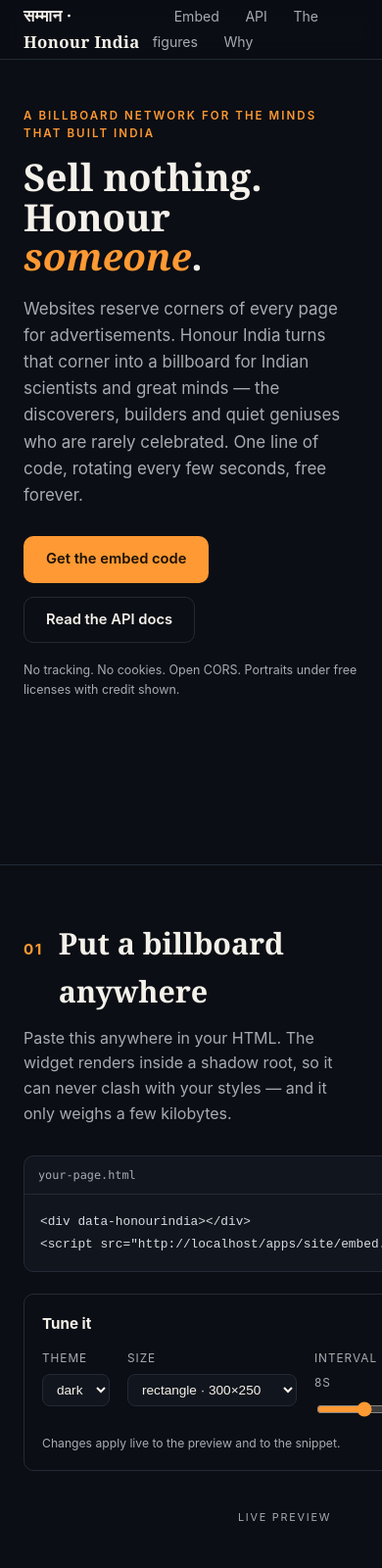
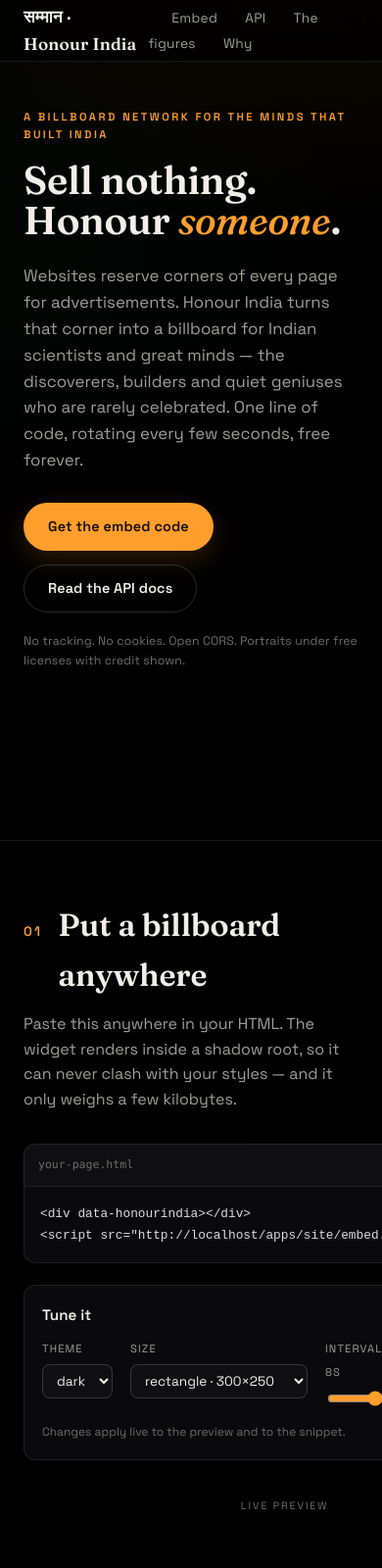
Before and after one commit to anubhavaanand/honourindia-api, a website: page apps/site/index.html in a window 390 px wide. Shown: the top 1600 px of the page at 98% size. Drawn offline with Linux system fonts and the light colour scheme; no server answers.

Commit message:
feat(site): AMOLED-black redesign with Fraunces + Space Grotesk
- true #000 canvas (pixels-off black on OLED), near-black raised
  surfaces, hairline rgba borders, warm paper-white ink
- typography: Fraunces (display serif) + Space Grotesk (UI) via Google
  Fonts, graceful Georgia/system fallbacks
- refined saffron accent (#ff9e2c) with tinted glow anchoring the hero,
  saffron-tinted selection, pill buttons, hover-lift cards
- widget dark theme shifted from navy-tinted to neutral near-black
  (#0a0a0c / #101013) so embedded billboards harmonise with the site
- site assets (styles.css, app.js) now no-cache outside production,
  matching the embed.js dev-cache fix

```diff
--- a/apps/server/src/index.ts
+++ b/apps/server/src/index.ts
@@ -64,10 +64,10 @@ app.get('/images/*', (c) => {
   )
 })
 
-// Demo + docs site.
+// Demo + docs site. Assets uncached outside production for fast iteration.
 app.get('/', (c) => serveFile(path.join(SITE_DIR, 'index.html'), 'no-cache'))
-app.get('/styles.css', (c) => serveFile(path.join(SITE_DIR, 'styles.css'), 'public, max-age=600'))
-app.get('/app.js', (c) => serveFile(path.join(SITE_DIR, 'app.js'), 'public, max-age=600'))
+app.get('/styles.css', (c) => serveFile(path.join(SITE_DIR, 'styles.css'), isProd ? 'public, max-age=600' : 'no-cache'))
+app.get('/app.js', (c) => serveFile(path.join(SITE_DIR, 'app.js'), isProd ? 'public, max-age=600' : 'no-cache'))
 
 app.get('/healthz', (c) => c.json({ ok: true }))
 
--- a/apps/site/index.html
+++ b/apps/site/index.html
@@ -5,6 +5,12 @@
   <meta name="viewport" content="width=device-width, initial-scale=1" />
   <title>सम्मान · Honour India — billboards for the minds that built India</title>
   <meta name="description" content="A free, embeddable billboard network honouring Indian scientists and great minds. One line of code puts a rotating billboard on any website or app." />
+  <link rel="preconnect" href="https://fonts.googleapis.com" />
+  <link rel="preconnect" href="https://fonts.gstatic.com" crossorigin />
+  <link
+    href="https://fonts.googleapis.com/css2?family=Fraunces:ital,opsz,wght@0,9..144,400..700;1,9..144,400..600&family=Space+Grotesk:wght@400;500;600;700&display=swap"
+    rel="stylesheet"
+  />
   <link rel="stylesheet" href="styles.css" />
 </head>
 <body>
--- a/apps/site/styles.css
+++ b/apps/site/styles.css
@@ -1,13 +1,22 @@
+/* सम्मान · Honour India — AMOLED-black theme
+   Type: Fraunces (display serif) + Space Grotesk (UI)
+   Palette: true black canvas, warm paper-white ink, saffron accent */
+
 :root {
-  --bg: #0b0e14;
-  --bg-soft: #11151d;
-  --line: #232a36;
-  --ink: #f4f1ea;
-  --ink-dim: #a7abb3;
-  --saffron: #ff9933;
-  --green: #1d9d4f;
-  --serif: Georgia, 'Times New Roman', serif;
-  --sans: -apple-system, BlinkMacSystemFont, 'Segoe UI', Roboto, 'Helvetica Neue', Arial, sans-serif;
+  --bg: #000000;
+  --bg-soft: #0a0a0c;
+  --bg-raise: #0f0f12;
+  --line: rgba(255, 255, 255, 0.09);
+  --line-strong: rgba(255, 255, 255, 0.16);
+  --ink: #f2efe9;
+  --ink-dim: #a09d96;
+  --ink-faint: #6f6d68;
+  --saffron: #ff9e2c;
+  --saffron-hot: #ffb45e;
+  --saffron-tint: rgba(255, 158, 44, 0.12);
+  --green: #35b562;
+  --serif: 'Fraunces', Georgia, 'Times New Roman', serif;
+  --sans: 'Space Grotesk', -apple-system, BlinkMacSystemFont, 'Segoe UI', Roboto, Arial, sans-serif;
   --mono: ui-monospace, 'SF Mono', SFMono-Regular, Menlo, Consolas, monospace;
 }
 
@@ -25,6 +34,20 @@ body {
   -webkit-font-smoothing: antialiased;
 }
 
+/* one quiet saffron glow anchoring the hero — invisible on pixels-off black otherwise */
+body::before {
+  content: '';
+  position: fixed;
+  inset: 0;
+  pointer-events: none;
+  background:
+    radial-gradient(900px 480px at 82% -8%, rgba(255, 158, 44, 0.075), transparent 62%),
+    radial-gradient(700px 420px at -12% 30%, rgba(53, 181, 98, 0.045), transparent 60%);
+  z-index: -1;
+}
+
+::selection { background: rgba(255, 158, 44, 0.28); color: #fff; }
+
 .wrap { max-width: 1080px; margin: 0 auto; padding: 0 24px; }
 
 a { color: var(--saffron); text-decoration: none; }
@@ -33,18 +56,20 @@ a:hover { text-decoration: underline; }
 /* header */
 .site-head {
   position: sticky; top: 0; z-index: 50;
-  background: rgba(11, 14, 20, 0.85);
-  backdrop-filter: blur(10px);
+  background: rgba(0, 0, 0, 0.72);
+  backdrop-filter: blur(14px);
   border-bottom: 1px solid var(--line);
 }
-.head-row { display: flex; align-items: center; justify-content: space-between; height: 60px; }
+.head-row { display: flex; align-items: center; justify-content: space-between; height: 62px; }
 .wordmark {
   font-family: var(--serif);
-  font-weight: 700; font-size: 1.05rem; letter-spacing: .02em;
+  font-weight: 600; font-size: 1.08rem; letter-spacing: .01em;
   color: var(--ink);
 }
+.wordmark:hover { text-decoration: none; color: var(--saffron-hot); }
 .site-head nav a {
-  color: var(--ink-dim); margin-left: 22px; font-size: .88rem;
+  color: var(--ink-dim); margin-left: 24px; font-size: .86rem; letter-spacing: .02em;
+  transition: color .16s ease;
 }
 .site-head nav a:hover { color: var(--ink); text-decoration: none; }
 
@@ -54,131 +79,146 @@ a:hover { text-decoration: underline; }
   grid-template-columns: 1.15fr .85fr;
   gap: 48px;
   align-items: center;
-  padding-top: 72px;
+  padding-top: 76px;
   padding-bottom: 48px;
 }
 .kicker {
-  text-transform: uppercase; letter-spacing: .18em; font-size: .72rem;
-  color: var(--saffron); font-weight: 600; margin: 0 0 14px;
+  text-transform: uppercase; letter-spacing: .22em; font-size: .7rem;
+  color: var(--saffron); font-weight: 600; margin: 0 0 16px;
 }
 h1 {
   font-family: var(--serif);
-  font-size: clamp(2.4rem, 5vw, 3.6rem);
-  line-height: 1.06;
-  margin: 0 0 20px; font-weight: 700;
+  font-weight: 600;
+  font-size: clamp(2.5rem, 5vw, 3.8rem);
+  line-height: 1.04;
+  letter-spacing: -0.01em;
+  margin: 0 0 22px;
 }
-h1 em { color: var(--saffron); font-style: italic; }
-.lede { color: var(--ink-dim); font-size: 1.06rem; max-width: 34em; margin: 0 0 28px; }
+h1 em { color: var(--saffron); font-style: italic; font-weight: 500; }
+.lede { color: var(--ink-dim); font-size: 1.05rem; max-width: 34em; margin: 0 0 30px; }
 .hero-actions { display: flex; gap: 14px; flex-wrap: wrap; }
 .btn {
-  display: inline-block; padding: 11px 22px; border-radius: 10px;
-  font-weight: 600; font-size: .92rem; border: 1px solid transparent;
+  display: inline-block; padding: 12px 24px; border-radius: 999px;
+  font-weight: 600; font-size: .9rem; letter-spacing: .01em;
+  border: 1px solid transparent;
+  transition: background .16s ease, border-color .16s ease, color .16s ease;
 }
 .btn:hover { text-decoration: none; }
-.btn.primary { background: var(--saffron); color: #1a1104; }
-.btn.primary:hover { background: #ffab52; }
-.btn.ghost { border-color: var(--line); color: var(--ink); }
-.btn.ghost:hover { border-color: var(--ink-dim); }
-.hero-note { color: var(--ink-dim); font-size: .78rem; margin-top: 18px; }
+.btn.primary {
+  background: var(--saffron); color: #140c02;
+  box-shadow: 0 0 0 0 rgba(255, 158, 44, 0), 0 8px 28px rgba(255, 158, 44, 0.18);
+}
+.btn.primary:hover { background: var(--saffron-hot); }
+.btn.ghost { border-color: var(--line-strong); color: var(--ink); }
+.btn.ghost:hover { border-color: rgba(255, 255, 255, 0.34); background: var(--bg-soft); }
+.hero-note { color: var(--ink-faint); font-size: .77rem; margin-top: 20px; letter-spacing: .01em; }
 
 .hero-stage { display: flex; justify-content: center; }
 
-.strip { padding: 10px 24px 40px; }
+.strip { padding: 10px 24px 44px; }
 
 /* sections */
-.section { padding: 56px 24px 40px; border-top: 1px solid var(--line); }
+.section { padding: 60px 24px 44px; border-top: 1px solid var(--line); }
 h2 {
-  font-family: var(--serif); font-size: 1.9rem; margin: 0 0 10px;
+  font-family: var(--serif);
+  font-weight: 600; font-size: 2rem; letter-spacing: -0.005em;
+  margin: 0 0 12px;
   display: flex; align-items: baseline; gap: 16px;
 }
-h2 .num { color: var(--saffron); font-size: .95rem; font-family: var(--sans); letter-spacing: .1em; }
+h2 .num { color: var(--saffron); font-size: .85rem; font-family: var(--sans); letter-spacing: .16em; font-weight: 600; }
 .section-lede { color: var(--ink-dim); max-width: 44em; margin-top: 0; }
 
 /* embed section */
 .embed-grid {
-  display: grid; grid-template-columns: 1.2fr .8fr; gap: 28px; margin-top: 30px;
+  display: grid; grid-template-columns: 1.2fr .8fr; gap: 28px; margin-top: 32px;
   align-items: start;
 }
 .code-head {
   display: flex; justify-content: space-between; align-items: center;
-  background: var(--bg-soft); border: 1px solid var(--line); border-bottom: 0;
-  border-radius: 10px 10px 0 0; padding: 9px 14px;
-  font-family: var(--mono); font-size: .74rem; color: var(--ink-dim);
+  background: var(--bg-raise); border: 1px solid var(--line); border-bottom: 0;
+  border-radius: 12px 12px 0 0; padding: 9px 14px;
+  font-family: var(--mono); font-size: .72rem; color: var(--ink-faint);
 }
 .copy-btn {
-  background: var(--saffron); color: #1a1104; border: 0; border-radius: 6px;
-  padding: 4px 12px; font-weight: 600; font-size: .72rem; cursor: pointer;
+  background: var(--saffron); color: #140c02; border: 0; border-radius: 999px;
+  padding: 5px 14px; font-weight: 600; font-size: .7rem; cursor: pointer;
+  font-family: var(--sans); letter-spacing: .02em;
 }
-.copy-btn:hover { background: #ffab52; }
+.copy-btn:hover { background: var(--saffron-hot); }
 pre {
   margin: 0;
   background: var(--bg-soft); border: 1px solid var(--line);
-  border-radius: 0 0 10px 10px;
+  border-radius: 0 0 12px 12px;
   padding: 16px; overflow-x: auto;
-  font-family: var(--mono); font-size: .8rem; line-height: 1.7; color: #d7dce3;
+  font-family: var(--mono); font-size: .8rem; line-height: 1.7; color: #d8dbe0;
 }
 .playground {
-  margin-top: 22px; border: 1px solid var(--line); border-radius: 10px; padding: 18px;
+  margin-top: 22px; border: 1px solid var(--line); border-radius: 12px; padding: 18px;
+  background: var(--bg-soft);
 }
-.playground h3 { margin: 0 0 14px; font-size: .95rem; }
+.playground h3 { margin: 0 0 14px; font-size: .95rem; font-weight: 600; }
 .controls { display: flex; gap: 18px; flex-wrap: wrap; }
 .controls label {
   display: flex; flex-direction: column; gap: 6px;
-  font-size: .74rem; color: var(--ink-dim); text-transform: uppercase; letter-spacing: .08em;
+  font-size: .7rem; color: var(--ink-dim); text-transform: uppercase; letter-spacing: .1em;
 }
 .controls select, .controls input[type='range'] {
-  background: var(--bg-soft); color: var(--ink); border: 1px solid var(--line);
-  border-radius: 8px; padding: 7px 10px; font-size: .85rem;
+  background: var(--bg-raise); color: var(--ink); border: 1px solid var(--line-strong);
+  border-radius: 8px; padding: 7px 10px; font-size: .85rem; font-family: var(--sans);
 }
+.controls select:focus, .controls input[type='range']:focus { outline: 1px solid var(--saffron); }
 .controls input[type='range'] { padding: 0; width: 150px; accent-color: var(--saffron); }
-.hint { color: var(--ink-dim); font-size: .76rem; margin: 14px 0 0; }
+.hint { color: var(--ink-faint); font-size: .75rem; margin: 14px 0 0; }
 
 .preview-col { display: flex; flex-direction: column; align-items: center; gap: 12px; }
 .preview-label {
-  text-transform: uppercase; letter-spacing: .16em; font-size: .68rem; color: var(--ink-dim);
+  text-transform: uppercase; letter-spacing: .18em; font-size: .66rem; color: var(--ink-faint);
 }
 #previewMount { width: 100%; display: flex; justify-content: center; }
 
 /* api cards */
 .api-cards {
-  display: grid; grid-template-columns: 1fr 1fr; gap: 18px; margin-top: 28px;
+  display: grid; grid-template-columns: 1fr 1fr; gap: 18px; margin-top: 30px;
 }
 .api-card {
-  border: 1px solid var(--line); border-radius: 12px; padding: 18px 18px 14px;
+  border: 1px solid var(--line); border-radius: 14px; padding: 18px 18px 14px;
   background: var(--bg-soft);
+  transition: border-color .16s ease;
 }
-.api-card header code { color: var(--saffron); font-family: var(--mono); font-size: .82rem; }
-.api-card p { color: var(--ink-dim); font-size: .88rem; }
-.api-card pre { border-radius: 8px; margin-top: 12px; font-size: .74rem; }
-.fineprint { color: var(--ink-dim); font-size: .78rem; }
+.api-card:hover { border-color: var(--line-strong); }
+.api-card header code { color: var(--saffron); font-family: var(--mono); font-size: .8rem; }
+.api-card p { color: var(--ink-dim); font-size: .87rem; }
+.api-card pre { border-radius: 8px; margin-top: 12px; font-size: .73rem; }
+.fineprint { color: var(--ink-faint); font-size: .77rem; letter-spacing: .01em; }
 
 /* figures grid */
 .figure-grid {
-  display: grid; grid-template-columns: repeat(4, 1fr); gap: 18px; margin-top: 28px;
+  display: grid; grid-template-columns: repeat(4, 1fr); gap: 18px; margin-top: 30px;
 }
 .figure-card {
-  border: 1px solid var(--line); border-radius: 12px; overflow: hidden;
+  border: 1px solid var(--line); border-radius: 14px; overflow: hidden;
   display: flex; flex-direction: column; color: var(--ink);
+  background: var(--bg-soft);
   transition: transform .18s ease, border-color .18s ease;
 }
-.figure-card:hover { transform: translateY(-3px); border-color: #3a4453; text-decoration: none; }
-.figure-thumb { aspect-ratio: 1 / 1; background-size: cover; background-position: 50% 20%; background-color: #1a2029; }
+.figure-card:hover { transform: translateY(-3px); border-color: var(--line-strong); text-decoration: none; }
+.figure-thumb { aspect-ratio: 1 / 1; background-size: cover; background-position: 50% 20%; background-color: var(--bg-raise); }
 .figure-body { padding: 12px 14px 14px; }
 .figure-field {
-  text-transform: uppercase; letter-spacing: .12em; font-size: .62rem;
-  color: var(--saffron); font-weight: 600; margin-bottom: 4px;
+  text-transform: uppercase; letter-spacing: .14em; font-size: .6rem;
+  color: var(--saffron); font-weight: 600; margin-bottom: 5px;
 }
-.figure-name { font-family: var(--serif); font-weight: 700; font-size: 1rem; margin: 0 0 4px; }
-.figure-years { color: var(--ink-dim); font-size: .74rem; }
+.figure-name { font-family: var(--serif); font-weight: 600; font-size: 1.02rem; margin: 0 0 4px; letter-spacing: .002em; }
+.figure-years { color: var(--ink-faint); font-size: .73rem; }
 
 /* mission */
 .mission .mission-copy { max-width: 46em; }
-.mission .mission-copy p { font-size: 1.04rem; color: #cfd3d9; }
+.mission .mission-copy p { font-size: 1.05rem; color: #cfccc5; }
 .mission .sig { font-family: var(--serif); color: var(--saffron); font-style: italic; }
 
 /* footer */
-.site-foot { border-top: 1px solid var(--line); margin-top: 48px; }
-.foot-row { padding: 28px 24px; }
+.site-foot { border-top: 1px solid var(--line); margin-top: 52px; }
+.foot-row { padding: 30px 24px; }
 
 @media (max-width: 880px) {
   .hero { grid-template-columns: 1fr; padding-top: 48px; }
```
Also changed, not shown: packages/embed/src/index.ts (+5 -5 lines).
